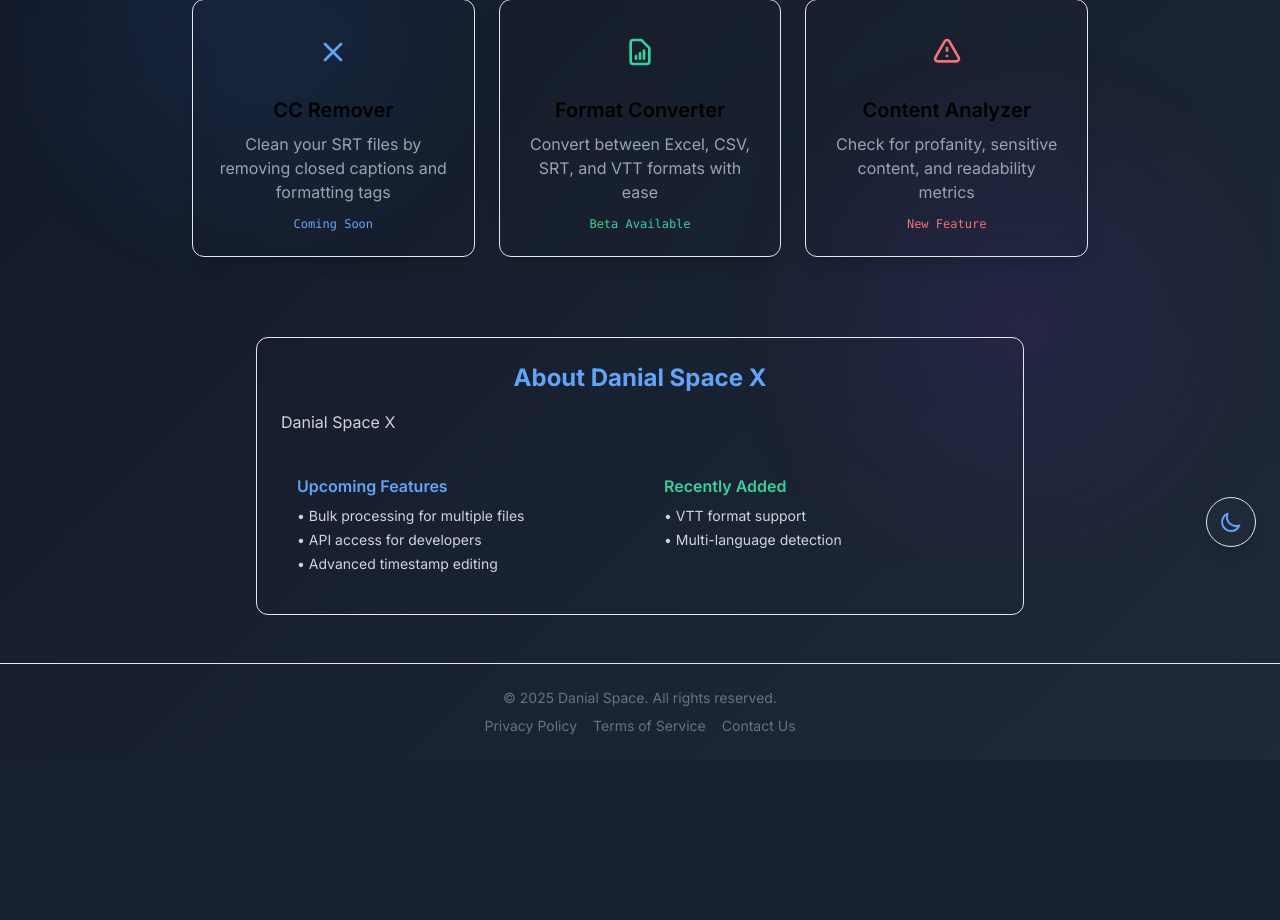
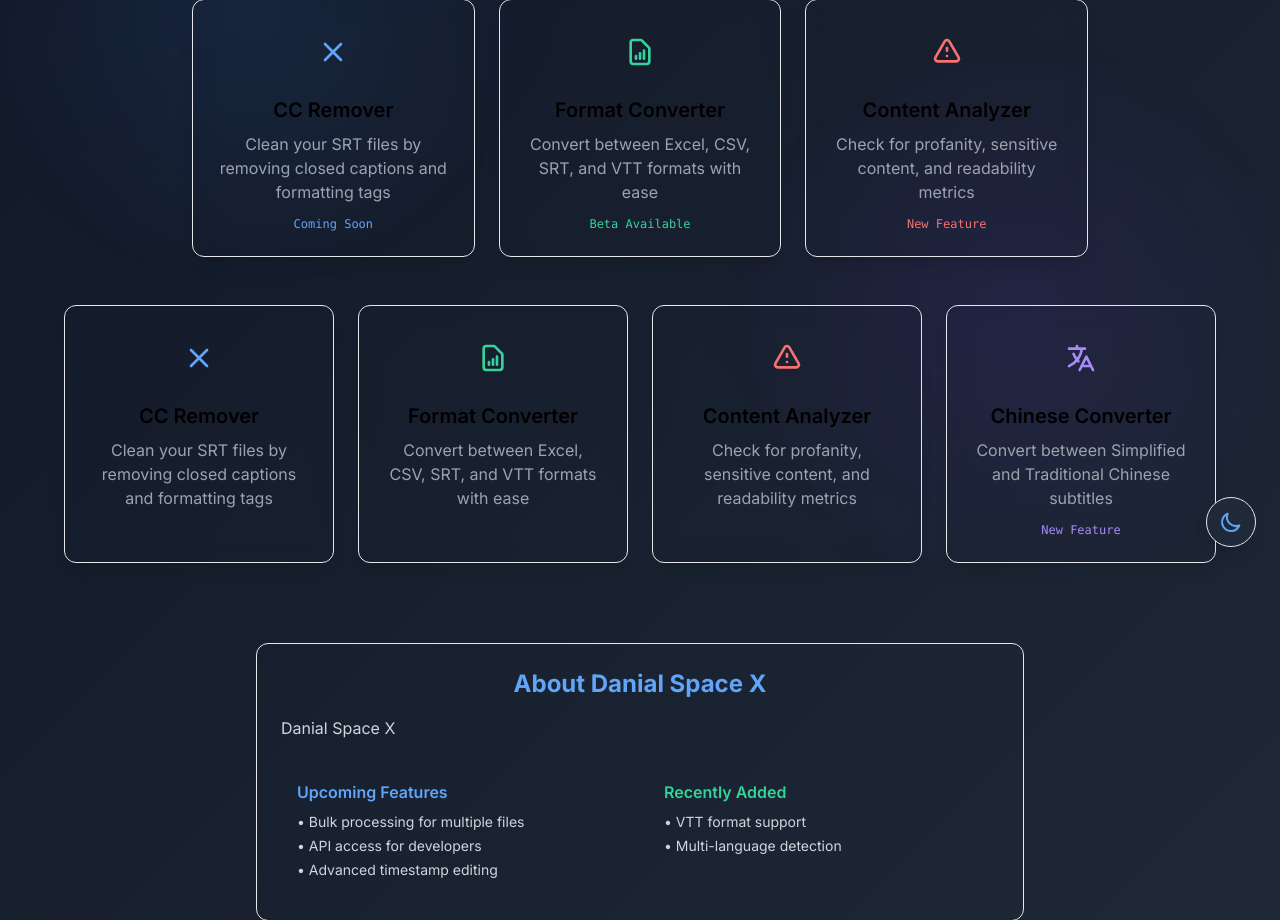
Before and after one commit to lokosmotos/Danialspacex, a Flask app: page / in a window 1280 px wide. Shown: the part 229-1149 px from the top of the page. Before the commit the page ends 963 px from the top, so only its background shows below. Run offline with Flask 3, Linux system fonts and the light colour scheme.

Commit message:
Update index.html

```diff
--- a/templates/index.html
+++ b/templates/index.html
@@ -99,6 +99,7 @@
                 <h3 class="text-xl font-semibold mb-2">Format Converter</h3>
                 <p class="text-gray-400 text-center">Convert between Excel, CSV, SRT, and VTT formats with ease</p>
                 <span class="mt-3 text-xs text-green-400 font-mono">Beta Available</span>
+
             </a>
 
             <!-- Profanity Checker -->
@@ -113,6 +114,53 @@
                 <span class="mt-3 text-xs text-red-400 font-mono">New Feature</span>
             </a>
         </div>
+<!-- In your tools grid section, add the new Chinese Converter card -->
+<div class="grid grid-cols-1 md:grid-cols-2 lg:grid-cols-4 gap-6 w-full max-w-6xl mb-12">
+    <!-- Existing CC Remover Card (keep this) -->
+    <a href="/cc-remover" class="tool-card bg-gray-800/80 hover:bg-gray-700/80 rounded-xl p-6 shadow-lg border border-gray-700/50 flex flex-col items-center">
+        <div class="bg-blue-500/20 p-3 rounded-full mb-4">
+            <svg xmlns="http://www.w3.org/2000/svg" class="h-8 w-8 text-blue-400" fill="none" viewBox="0 0 24 24" stroke="currentColor">
+                <path stroke-linecap="round" stroke-linejoin="round" stroke-width="2" d="M6 18L18 6M6 6l12 12" />
+            </svg>
+        </div>
+        <h3 class="text-xl font-semibold mb-2">CC Remover</h3>
+        <p class="text-gray-400 text-center">Clean your SRT files by removing closed captions and formatting tags</p>
+    </a>
+
+    <!-- Existing Converter Card (keep this) -->
+    <a href="/converter" class="tool-card bg-gray-800/80 hover:bg-gray-700/80 rounded-xl p-6 shadow-lg border border-gray-700/50 flex flex-col items-center">
+        <div class="bg-green-500/20 p-3 rounded-full mb-4">
+            <svg xmlns="http://www.w3.org/2000/svg" class="h-8 w-8 text-green-400" fill="none" viewBox="0 0 24 24" stroke="currentColor">
+                <path stroke-linecap="round" stroke-linejoin="round" stroke-width="2" d="M9 17v-2m3 2v-4m3 4v-6m2 10H7a2 2 0 01-2-2V5a2 2 0 012-2h5.586a1 1 0 01.707.293l5.414 5.414a1 1 0 01.293.707V19a2 2 0 01-2 2z" />
+            </svg>
+        </div>
+        <h3 class="text-xl font-semibold mb-2">Format Converter</h3>
+        <p class="text-gray-400 text-center">Convert between Excel, CSV, SRT, and VTT formats with ease</p>
+    </a>
+
+    <!-- Existing Profanity Checker Card (keep this) -->
+    <a href="/profanity-checker" class="tool-card bg-gray-800/80 hover:bg-gray-700/80 rounded-xl p-6 shadow-lg border border-gray-700/50 flex flex-col items-center">
+        <div class="bg-red-500/20 p-3 rounded-full mb-4">
+            <svg xmlns="http://www.w3.org/2000/svg" class="h-8 w-8 text-red-400" fill="none" viewBox="0 0 24 24" stroke="currentColor">
+                <path stroke-linecap="round" stroke-linejoin="round" stroke-width="2" d="M12 9v2m0 4h.01m-6.938 4h13.856c1.54 0 2.502-1.667 1.732-3L13.732 4c-.77-1.333-2.694-1.333-3.464 0L3.34 16c-.77 1.333.192 3 1.732 3z" />
+            </svg>
+        </div>
+        <h3 class="text-xl font-semibold mb-2">Content Analyzer</h3>
+        <p class="text-gray-400 text-center">Check for profanity, sensitive content, and readability metrics</p>
+    </a>
+
+    <!-- New Chinese Converter Card -->
+    <a href="/chinese-converter" class="tool-card bg-gray-800/80 hover:bg-gray-700/80 rounded-xl p-6 shadow-lg border border-gray-700/50 flex flex-col items-center">
+        <div class="bg-purple-500/20 p-3 rounded-full mb-4">
+            <svg xmlns="http://www.w3.org/2000/svg" class="h-8 w-8 text-purple-400" fill="none" viewBox="0 0 24 24" stroke="currentColor">
+                <path stroke-linecap="round" stroke-linejoin="round" stroke-width="2" d="M3 5h12M9 3v2m1.048 9.5A18.022 18.022 0 016.412 9m6.088 9h7M11 21l5-10 5 10M12.751 5C11.783 10.77 8.07 15.61 3 18.129" />
+            </svg>
+        </div>
+        <h3 class="text-xl font-semibold mb-2">Chinese Converter</h3>
+        <p class="text-gray-400 text-center">Convert between Simplified and Traditional Chinese subtitles</p>
+        <span class="mt-3 text-xs text-purple-400 font-mono">New Feature</span>
+    </a>
+</div>
 
         <!-- Additional Info Section -->
         <section class="w-full max-w-3xl bg-gray-800/50 rounded-xl p-6 mt-8 border border-gray-700/30">
```
